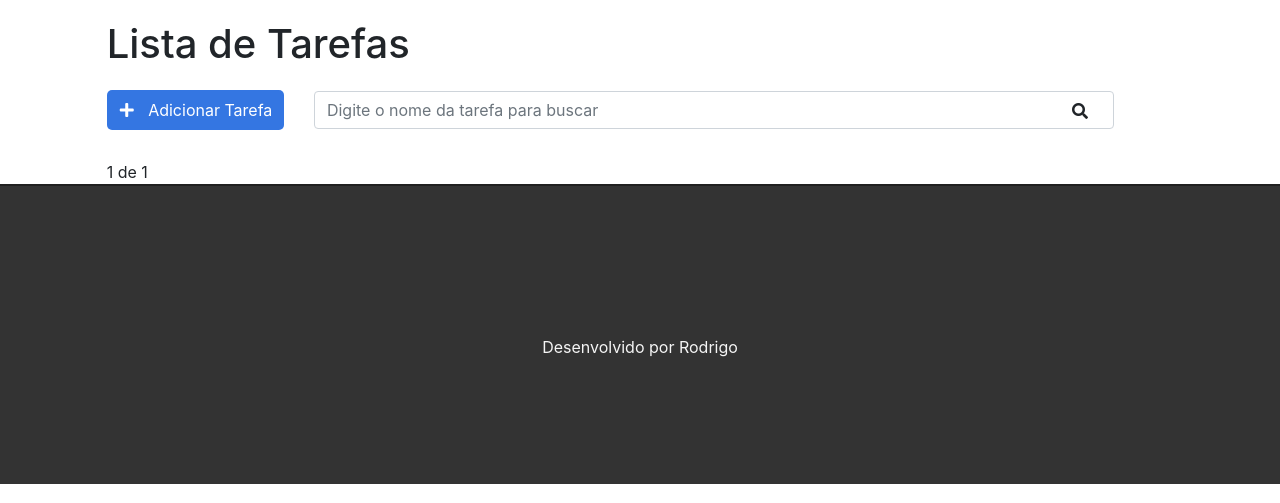
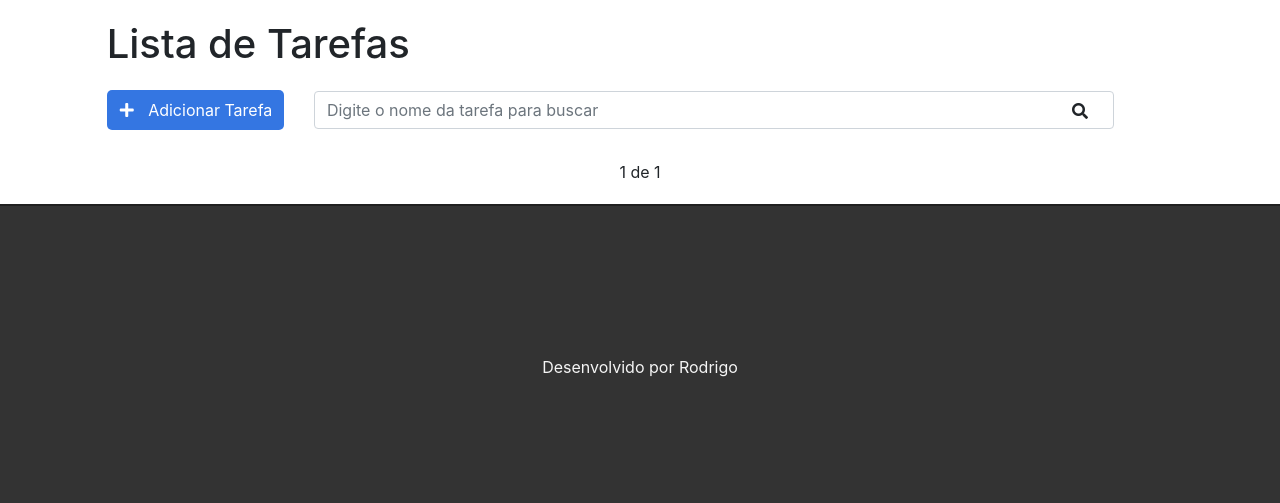
Before and after one commit to rodrigoyuri/to-do-python, a Django app: page / in a window 1280 px wide. Shown: the part 57-560 px from the top of the page. Run offline with Django 3.2, Linux system fonts and the light colour scheme; data that the repository does not hold is empty; some libraries are stand-ins or nearby versions.

Commit message:
paging buttons style

```diff
--- a/tasks/static/css/styles.css
+++ b/tasks/static/css/styles.css
@@ -117,3 +117,20 @@ ul.messages {
 ul.messages li {
     list-style: none;
 }
+
+/* Pagination*/
+
+.pagination {
+    margin-bottom: 20px;
+}
+
+.step-links {
+    position: relative;
+    margin-left: auto;
+    margin-right: auto;
+}
+
+.step-links .current {
+    margin-left: 5px;
+    margin-right: 5px;
+}
```
